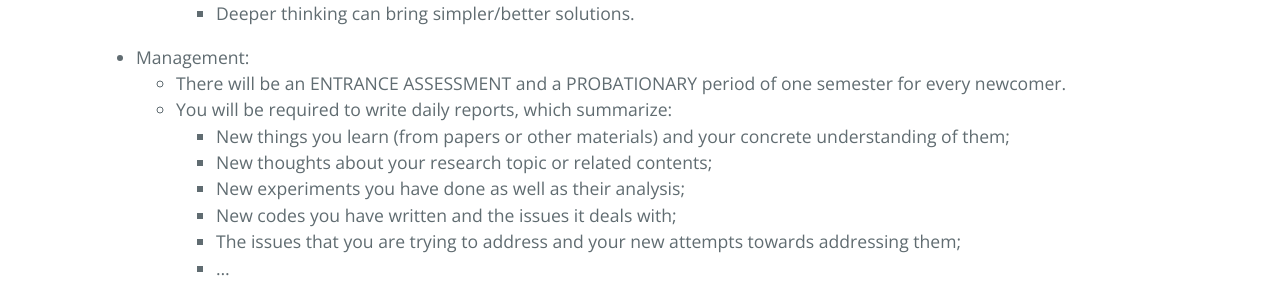
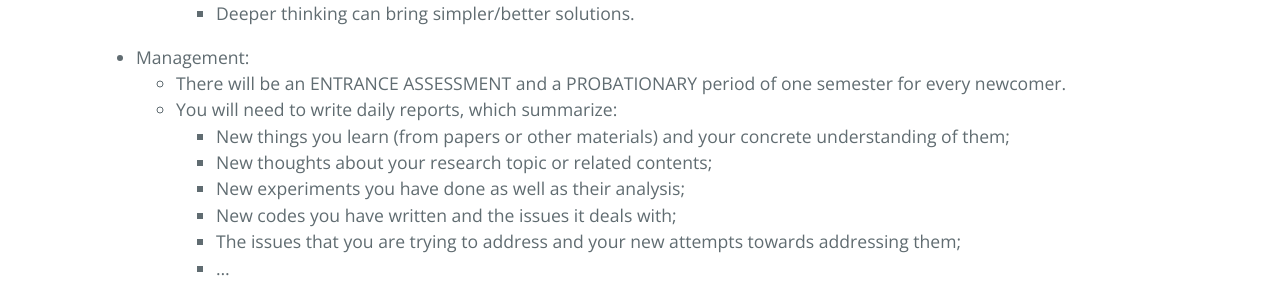
Before and after one commit to ZhimingZhou/zhimingzhou.github.io, a Jekyll site: the page built from _posts/2020-12-09-Prospective-Students.md, in a window 1280 px wide and 900 px high, scrolled down 1849 px. Shown: the part 163-448 px from the top of the window. Built offline with Jekyll 4.4.1, drawn with Linux system fonts in a browser that asks for light colours.

Commit message:
Update 2020-12-09-Prospective-Students.md

```diff
--- a/_posts/2020-12-09-Prospective-Students.md
+++ b/_posts/2020-12-09-Prospective-Students.md
@@ -79,7 +79,7 @@ I’m looking for TALENTED students with GENUINE enthusiasm for FUNDAMENTAL rese
 <!--  -->
 - Management:
 	- There will be an ENTRANCE ASSESSMENT and a PROBATIONARY period of one semester for every newcomer.
-	- You will be required to write daily reports, which summarize:
+	- You will need to write daily reports, which summarize:
 		- New things you learn (from papers or other materials) and your concrete understanding of them;
 		- New thoughts about your research topic or related contents;
 		- New experiments you have done as well as their analysis;
```
